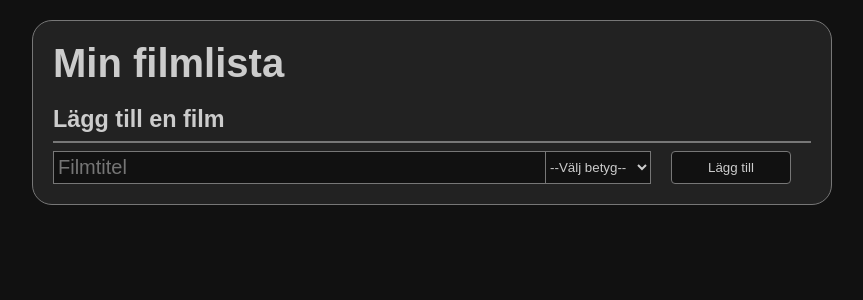
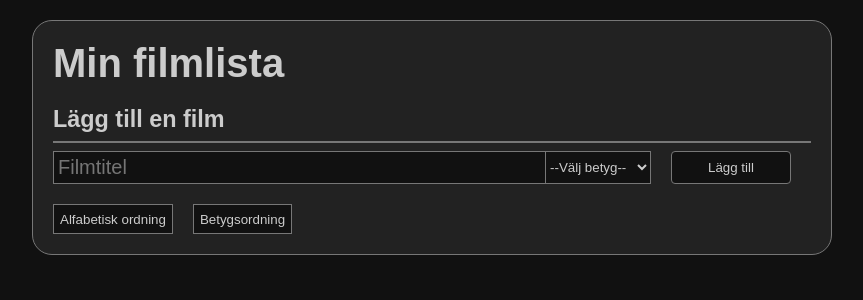
Before and after one commit to joesjo/react-movie-list, a React (Create React App) app: page / in a window 1280 px wide. Shown: the top 300 px of the page, without its empty margins (208-1071 px from the left). Built offline with nearby package versions, Linux system fonts and the light colour scheme.

Commit message:
Sorteringsknappar

```diff
--- a/src/components/MovieApplication.js
+++ b/src/components/MovieApplication.js
@@ -1,6 +1,7 @@
-import MovieAppHeader from "./MovieAppHeader.js"
+import MovieAppHeader from "./MovieAppHeader"
 import MovieForm from "./MovieForm"
 import MovieList from "./MovieList"
+import MovieSorting from "./MovieSorting"
 import {useState, useEffect} from "react"
 import {nanoid} from "nanoid"
 
@@ -15,15 +16,24 @@ function MovieApplication() {
         setMovieList(oldList => oldList.filter(movie => movie.id !== targetId))
     }
 
+    const alphabeticSort = () => {
+        setMovieList(oldList => [...oldList.sort((a, b) => (a.title > b.title) ? 1 : -1)])
+    }
+
+    const gradeSort = () => {
+        setMovieList(oldList => [...oldList.sort((a, b) => (a.grade < b.grade) ? 1 : -1)])
+    }
+
     useEffect(() => {
         localStorage.setItem("movies", JSON.stringify(movieList))
     }, [movieList])
 
     return (
-        <div className="container" style={movieList.length > 0 ? {paddingBottom:"0"} : {}}>
+        <div className="container">
             <MovieAppHeader />
             <MovieForm addMovie={addMovie} />
             <MovieList movies={movieList} removeMovie={removeMovie} />
+            <MovieSorting alphabeticSort={alphabeticSort} gradeSort={gradeSort}/>
         </div>
     )
 }
--- /dev/null
+++ b/src/components/MovieSorting.js
@@ -0,0 +1,10 @@
+function MovieSorting(props) {
+    return (
+        <div className="sort-buttons">
+            <button id="alphabetic-sort" onClick={() => props.alphabeticSort()}>Alfabetisk ordning</button>
+            <button id="grade-sort" onClick={() => props.gradeSort()}>Betygsordning</button>
+        </div>
+    )
+}
+
+export default MovieSorting
--- a/src/css/index.css
+++ b/src/css/index.css
@@ -130,6 +130,28 @@ hr {
     align-items: center;
 }
 
+.sort-buttons {
+    margin-top: 1rem;
+}
+
+.sort-buttons button {
+    height: 1.5rem;
+    background-color: var(--page-background);
+    border: 1px solid var(--border-color);
+}
+
+.sort-buttons button:hover {
+    background-color: var(--container-background);
+}
+
+.sort-buttons button:active {
+    background-color: var(--border-color);
+}
+
+.sort-buttons #grade-sort {
+    margin-left: 1rem;
+}
+
 @media screen and (max-width: 800px) {
     .container {
         border-radius: 0;
```
